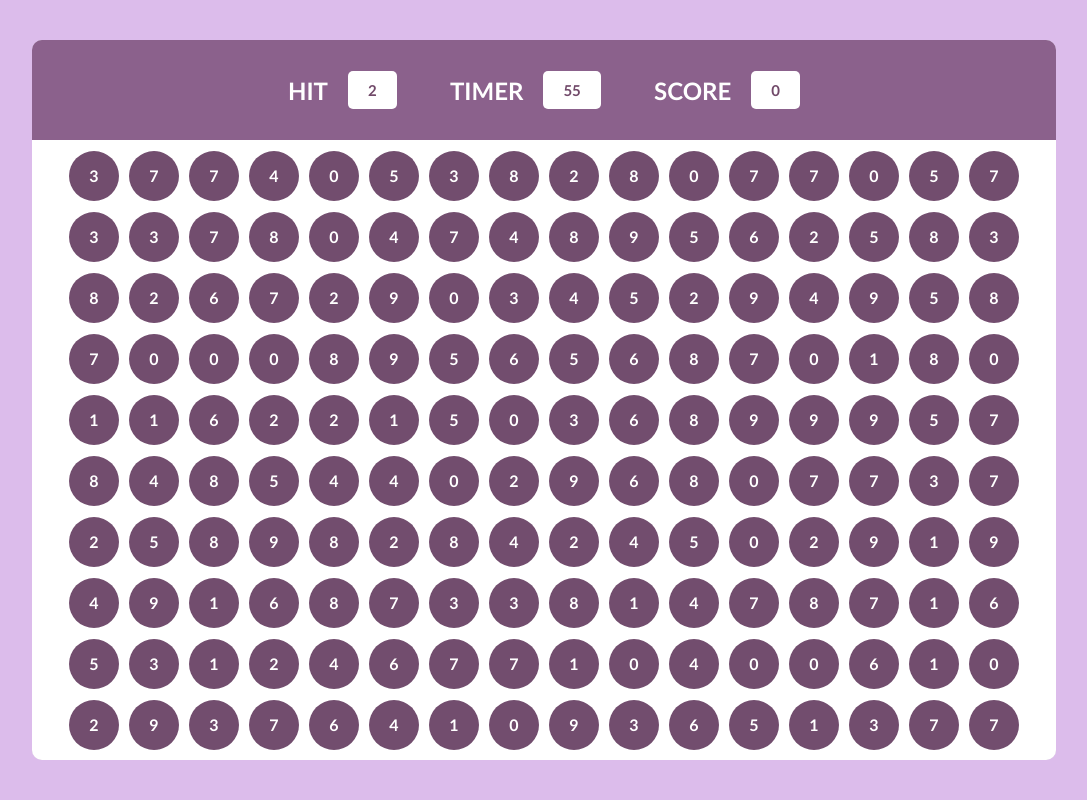
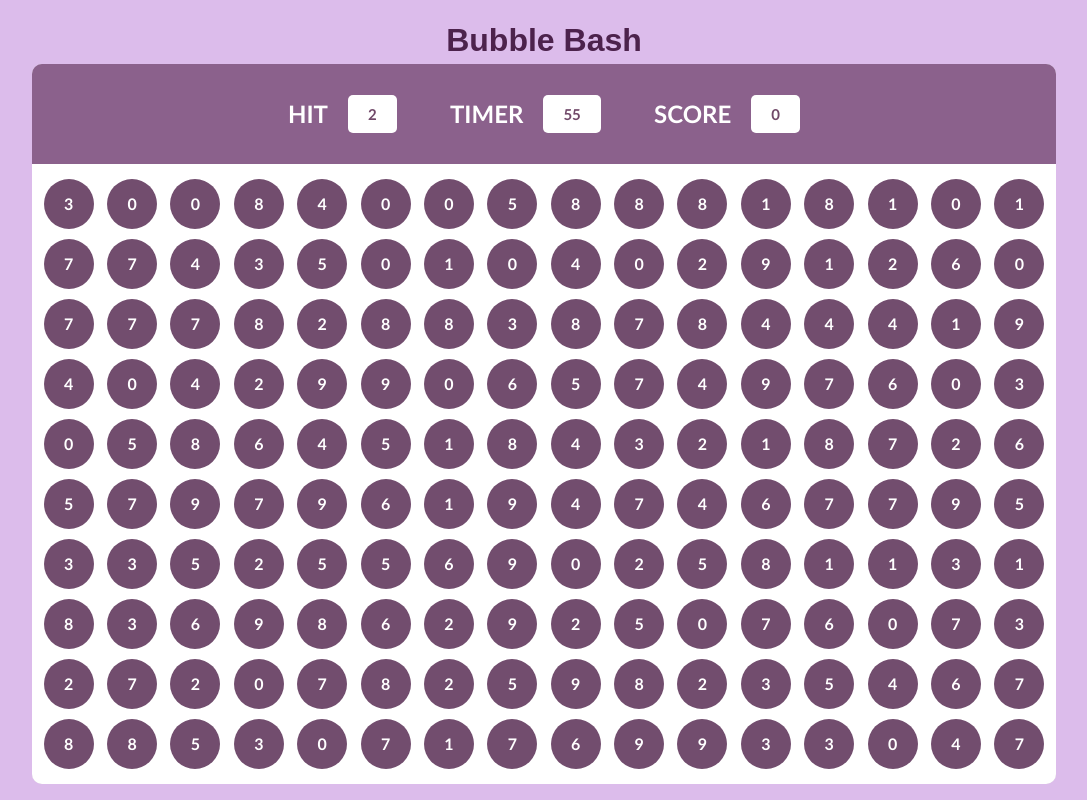
Before and after one commit to Eziox69/BubbleGame1, a plain HTML site: page index.html in a window 1280 px wide. Shown: the whole page, without its empty margins (96-1183 px from the left). Drawn offline with Linux system fonts and the light colour scheme.

Commit message:
SCore mssg

```diff
--- a/index.html
+++ b/index.html
@@ -3,12 +3,15 @@
 <head>
     <meta charset="UTF-8">
     <meta name="viewport" content="width=device-width, initial-scale=1.0">
-    <title>Document</title>
+    <title>Bubble Bash</title>
     <link rel="stylesheet" href="style.css">
 
 </head>
 <body>
     <div id="main">
+      <div id="mainhead">
+         <h1>Bubble Bash</h1>
+      </div>
      <div id="panel">
         <div id="ptop">
              <div class="elem">
--- a/script.js
+++ b/script.js
@@ -20,7 +20,8 @@ function runtimer(){
         document.querySelector("#settime").textContent=timer;
      }else{
          clearInterval(timerint);
-         document.querySelector("#pbtm").innerHTML=`<h1>Game Over</h1>`
+
+         document.querySelector("#pbtm").innerHTML=`<h1>Game Over</h1>  <h2>Your Score is ${score}</h2>`
          document.querySelector("#hitval").innerHTML="-";
      }
     },1000)
--- a/style.css
+++ b/style.css
@@ -11,11 +11,17 @@ font-family: 'Gill Sans', 'Gill Sans MT', Calibri, 'Trebuchet MS', sans-serif;
 
 #main{
     display: flex;
+    flex-direction: column;
     align-items: center;
     justify-content: center;
     width: 100%;
     height: 100%;
     background-color: rgb(220, 188, 235);
+}
+#mainhead h1{
+    padding: 5px ;
+    font-family: fantasy;
+    color: rgb(76, 34, 76);
 }
 
 #panel{
@@ -52,6 +58,7 @@ font-family: 'Gill Sans', 'Gill Sans MT', Calibri, 'Trebuchet MS', sans-serif;
 }
 #pbtm{
     display: flex;
+    flex-direction: column;
     flex-wrap: wrap;
     gap: 10px ;
     padding: 10px;
```
